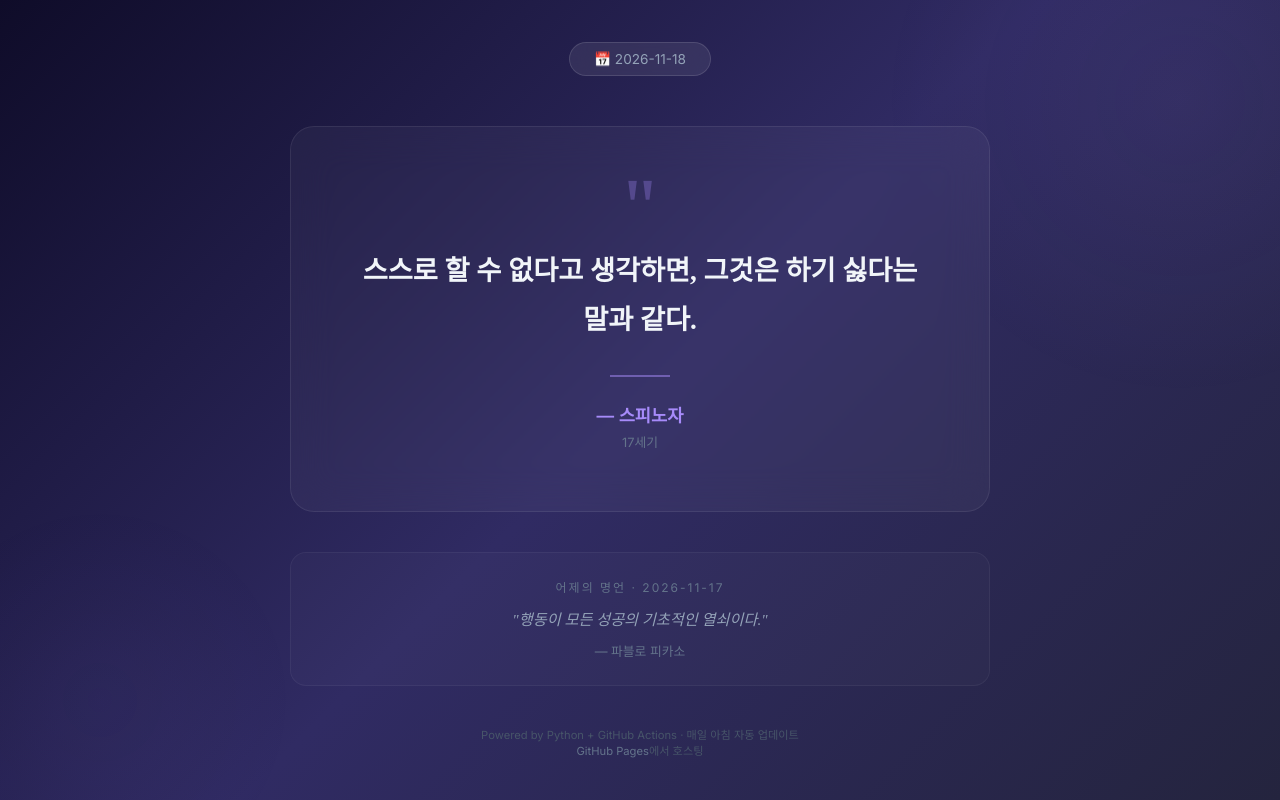
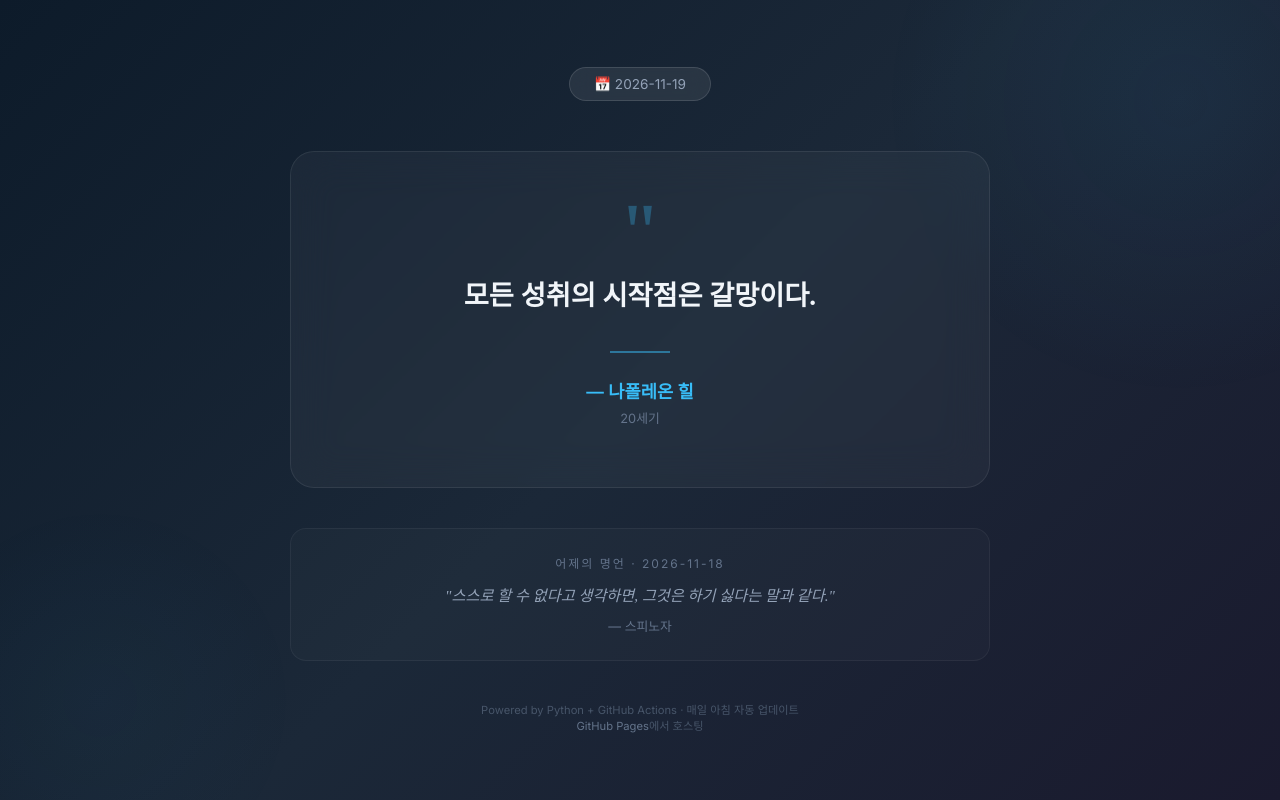
Before and after one commit to daily-indiemovie/daily-indiemovie.github.io, a plain HTML site: page index.html in a window 1280 px wide. Drawn offline with Linux system fonts and the light colour scheme.

Commit message:
Auto-update: Daily Quote

```diff
--- a/index.html
+++ b/index.html
@@ -11,7 +11,7 @@
 
         body {
             font-family: 'Inter', sans-serif;
-            background: linear-gradient(135deg, #0f0c29, #302b63, #24243e);
+            background: linear-gradient(135deg, #0d1b2a, #1b2838, #1a1a2e);
             color: #e2e8f0;
             min-height: 100vh;
             display: flex;
@@ -28,7 +28,7 @@
             position: fixed;
             width: 600px;
             height: 600px;
-            background: radial-gradient(circle, #a78bfa10, transparent 70%);
+            background: radial-gradient(circle, #38bdf810, transparent 70%);
             top: -200px;
             right: -200px;
             border-radius: 50%;
@@ -39,7 +39,7 @@
             position: fixed;
             width: 400px;
             height: 400px;
-            background: radial-gradient(circle, #a78bfa08, transparent 70%);
+            background: radial-gradient(circle, #38bdf808, transparent 70%);
             bottom: -100px;
             left: -100px;
             border-radius: 50%;
@@ -92,7 +92,7 @@
 
         .quote-mark {
             font-size: 5em;
-            color: #a78bfa;
+            color: #38bdf8;
             opacity: 0.3;
             font-family: Georgia, serif;
             line-height: 0.5;
@@ -113,14 +113,14 @@
         .divider {
             width: 60px;
             height: 2px;
-            background: #a78bfa;
+            background: #38bdf8;
             margin: 0 auto 25px;
             opacity: 0.5;
         }
 
         .author {
             font-size: 1.1em;
-            color: #a78bfa;
+            color: #38bdf8;
             font-weight: 600;
             margin-bottom: 5px;
         }
@@ -184,20 +184,20 @@
 </head>
 <body>
     <div class="container">
-        <div class="date-badge">📅 2026-11-18</div>
+        <div class="date-badge">📅 2026-11-19</div>
 
         <div class="quote-card">
             <span class="quote-mark">"</span>
-            <div class="quote-text">스스로 할 수 없다고 생각하면, 그것은 하기 싫다는 말과 같다.</div>
+            <div class="quote-text">모든 성취의 시작점은 갈망이다.</div>
             <div class="divider"></div>
-            <div class="author">— 스피노자</div>
-            <div class="era">17세기</div>
+            <div class="author">— 나폴레온 힐</div>
+            <div class="era">20세기</div>
         </div>
 
         <div class="yesterday">
-            <div class="yesterday-label">어제의 명언 · 2026-11-17</div>
-            <div class="yesterday-quote">"행동이 모든 성공의 기초적인 열쇠이다."</div>
-            <div class="yesterday-author">— 파블로 피카소</div>
+            <div class="yesterday-label">어제의 명언 · 2026-11-18</div>
+            <div class="yesterday-quote">"스스로 할 수 없다고 생각하면, 그것은 하기 싫다는 말과 같다."</div>
+            <div class="yesterday-author">— 스피노자</div>
         </div>
 
         <footer>
```
